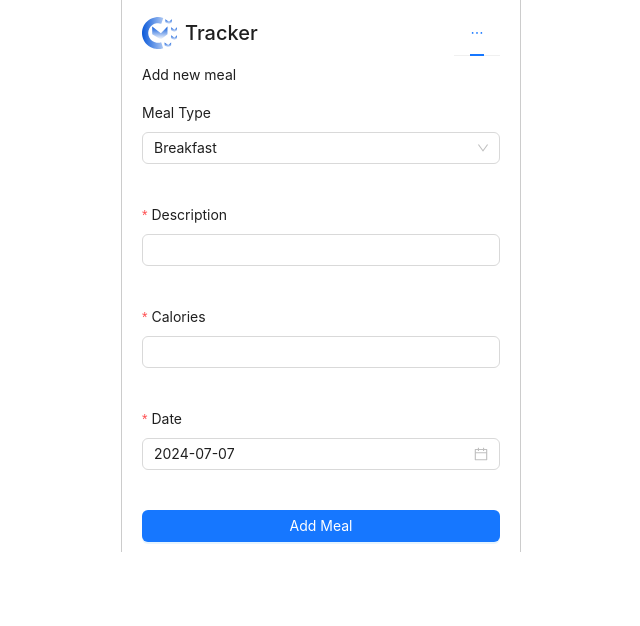
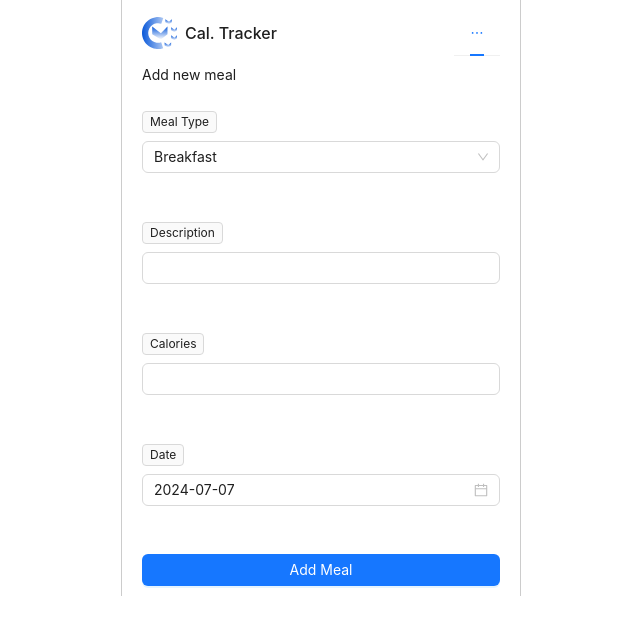
Before and after one commit to nenahui/Calorie-Tracker, a React (Vite) app: page /meals/add in a window 1280 px wide. Shown: the top 626 px of the page, without its empty margins (319-959 px from the left). Built offline with nearby package versions, Linux system fonts and the light colour scheme.

Commit message:
Some changes to the appearance of the meal creation page

```diff
--- a/src/components/Header/Header.tsx
+++ b/src/components/Header/Header.tsx
@@ -43,7 +43,7 @@ export const Header = () => {
     >
       <Link to='/' className={'link'}>
         <Title
-          level={4}
+          level={5}
           className={'m-0 text-nowrap fw-medium d-flex align-items-center'}
         >
           <img
@@ -52,7 +52,7 @@ export const Header = () => {
             src={'/logo.svg'}
             alt={'Tracker logo'}
           />
-          Tracker
+          Cal. Tracker
         </Title>
       </Link>
 
--- a/src/components/MealForm/MealForm.tsx
+++ b/src/components/MealForm/MealForm.tsx
@@ -6,6 +6,7 @@ import {
   DatePicker,
   Form,
   FormProps,
+  Tag,
 } from 'antd';
 import { IMeal, IMealMutation } from '../../types';
 import dayjs from 'dayjs';
@@ -49,12 +50,16 @@ export const MealForm = () => {
       form={form}
       onFinish={onCreate}
       initialValues={initialValues}
-      className={'d-flex flex-column gap-3'}
+      className={'d-flex flex-column gap-4'}
       autoComplete='off'
     >
       <Typography.Text>Add new meal</Typography.Text>
 
-      <Form.Item layout={'vertical'} label='Meal Type' name='mealTime'>
+      <Form.Item
+        layout={'vertical'}
+        label={<Tag>Meal Type</Tag>}
+        name='mealTime'
+      >
         <Select
           options={[
             { value: 'breakfast', label: 'Breakfast' },
@@ -66,19 +71,22 @@ export const MealForm = () => {
       </Form.Item>
 
       <Form.Item
-        label='Description'
+        label={<Tag>Description</Tag>}
         name='description'
         layout={'vertical'}
-        required
       >
-        <Input />
+        <Input required />
       </Form.Item>
 
-      <Form.Item label='Calories' name='calories' layout={'vertical'} required>
-        <Input />
+      <Form.Item
+        label={<Tag>Calories</Tag>}
+        name='calories'
+        layout={'vertical'}
+      >
+        <Input required />
       </Form.Item>
 
-      <Form.Item label='Date' name='date' layout={'vertical'} required>
+      <Form.Item label={<Tag>Date</Tag>} name='date' layout={'vertical'}>
         <DatePicker showNow mode={'date'} style={{ width: '100%' }} />
       </Form.Item>
 
```
